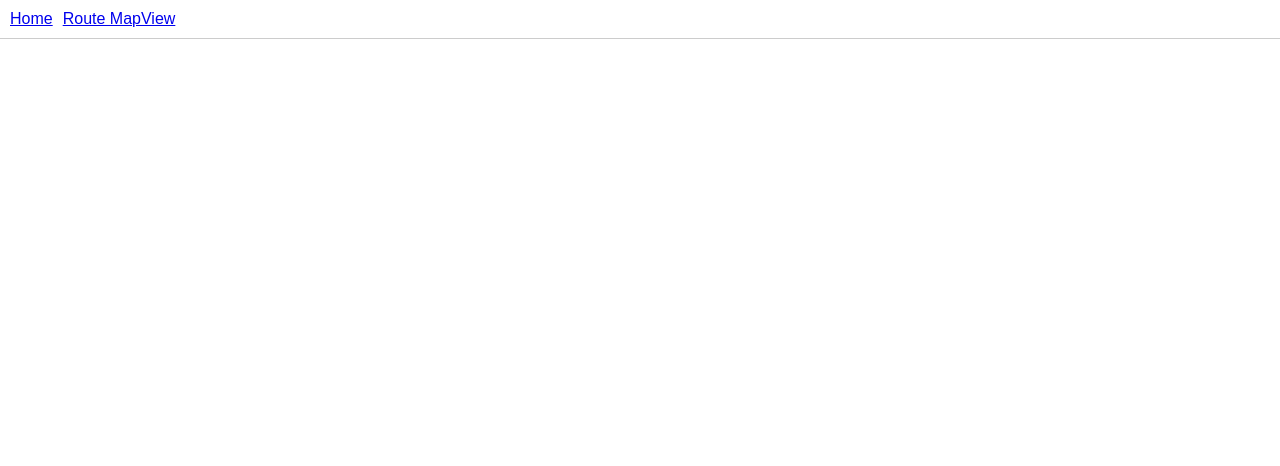
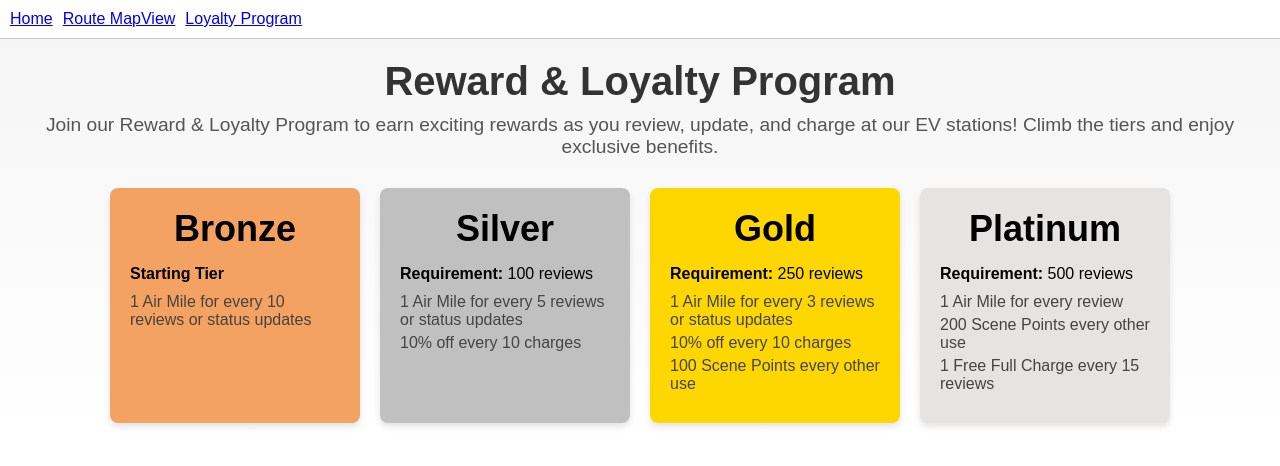
Before and after one commit to Yuting-H/DeltaHacks, a React (Vite) app in the folder client/: page /loyalty-program in a window 1280 px wide. Before the commit this address had no page. Shown: the top 466 px of the page. Built offline with nearby package versions, Linux system fonts and the light colour scheme; some icons are missing.

Commit message:
Loyalty Program

```diff
--- a/client/src/App.jsx
+++ b/client/src/App.jsx
@@ -1,9 +1,9 @@
-import React from "react";
-import { useState } from "react";
+import React, { useState } from "react";
 import { BrowserRouter as Router, Routes, Route, Link } from "react-router-dom";
 import MapComponent from "./components/MapComponent";
 import MarkerListComponent from "./components/MarkerListComponent";
 import MapView from "./components/MapView";
+import LoyaltyProgram from "./components/LoyaltyProgram"; // Import the LoyaltyProgram component
 
 const App = () => {
   // Initial markers
@@ -21,19 +21,29 @@ const App = () => {
   return (
     <Router>
       <div>
+        {/* Navigation Bar */}
         <nav style={{ padding: "10px", borderBottom: "1px solid #ccc" }}>
           <Link
             to="/"
-            style={{ marginRight: "10px" }}>
+            style={{ marginRight: "10px" }}
+          >
             Home
           </Link>
           <Link
             to="/map-view"
-            style={{ marginRight: "10px" }}>
+            style={{ marginRight: "10px" }}
+          >
             Route MapView
+          </Link>
+          <Link
+            to="/loyalty-program"
+            style={{ marginRight: "10px" }}
+          >
+            Loyalty Program
           </Link>
         </nav>
 
+        {/* Routes */}
         <Routes>
           {/* Home Page with MapComponent and MarkerList */}
           <Route
@@ -60,6 +70,12 @@ const App = () => {
             path="/map-view"
             element={<MapView />}
           />
+
+          {/* Loyalty Program Page */}
+          <Route
+            path="/loyalty-program"
+            element={<LoyaltyProgram />}
+          />
         </Routes>
       </div>
     </Router>
--- /dev/null
+++ b/client/src/components/LoyaltyProgram.css
@@ -0,0 +1,118 @@
+.loyalty-program-container {
+    font-family: "Arial", sans-serif;
+    padding: 20px;
+    background: linear-gradient(to bottom, #f5f5f5, #ffffff);
+    text-align: center;
+    animation: fadeIn 1.5s ease-in-out; /* Fade-in animation */
+  }
+
+  @keyframes fadeIn {
+    from {
+      opacity: 0;
+      transform: translateY(20px);
+    }
+    to {
+      opacity: 1;
+      transform: translateY(0);
+    }
+  }
+
+  .title {
+    font-size: 2.5rem;
+    color: #333;
+    margin-bottom: 10px;
+    animation: slideIn 1s ease-in-out; /* Slide-in animation */
+  }
+
+  @keyframes slideIn {
+    from {
+      opacity: 0;
+      transform: translateX(-50px);
+    }
+    to {
+      opacity: 1;
+      transform: translateX(0);
+    }
+  }
+
+  .description {
+    font-size: 1.2rem;
+    color: #555;
+    margin-bottom: 30px;
+    animation: fadeIn 1.5s ease-in-out 0.5s; /* Delay for the description */
+  }
+
+  .tiers-container {
+    display: flex;
+    flex-wrap: wrap;
+    justify-content: center;
+    gap: 20px;
+  }
+
+  .tier {
+    width: 250px;
+    padding: 20px;
+    border-radius: 8px;
+    box-shadow: 0px 4px 6px rgba(0, 0, 0, 0.1);
+    text-align: left;
+    position: relative;
+    transition: transform 0.3s ease, box-shadow 0.3s ease;
+    background: #fff;
+    animation: popIn 1s ease-in-out;
+  }
+
+  @keyframes popIn {
+    from {
+      opacity: 0;
+      transform: scale(0.9);
+    }
+    to {
+      opacity: 1;
+      transform: scale(1);
+    }
+  }
+
+  .tier:hover {
+    transform: translateY(-5px);
+    box-shadow: 0px 6px 10px rgba(0, 0, 0, 0.15);
+  }
+
+  .tier-header {
+    font-size: 1.5rem;
+    font-weight: bold;
+    text-align: center;
+    margin-bottom: 15px; /* Adjust spacing */
+  }
+
+  .tier ul {
+    list-style: none;
+    padding: 0;
+    margin: 10px 0;
+  }
+
+  .tier ul li {
+    font-size: 1rem;
+    color: #444;
+    margin-bottom: 5px;
+  }
+
+  /* Tier Colors */
+  .bronze {
+    background: #f4a261;
+    color: black; /* Changed to black */
+  }
+
+  .silver {
+    background: #c0c0c0;
+    color: black;
+  }
+
+  .gold {
+    background: #ffd700;
+    color: black;
+  }
+
+  .platinum {
+    background: #e5e4e2;
+    color: black;
+  }
--- /dev/null
+++ b/client/src/components/LoyaltyProgram.jsx
@@ -0,0 +1,68 @@
+import React from "react";
+import "./LoyaltyProgram.css";
+
+const LoyaltyProgram = () => {
+  return (
+    <div className="loyalty-program-container">
+      <h1 className="title">Reward & Loyalty Program</h1>
+      <p className="description">
+        Join our Reward & Loyalty Program to earn exciting rewards as you review,
+        update, and charge at our EV stations! Climb the tiers and enjoy
+        exclusive benefits.
+      </p>
+
+      <div className="tiers-container">
+        {/* Bronze Tier */}
+        <div className="tier bronze">
+          <div className="tier-header">
+            <h2>Bronze</h2>
+          </div>
+          <p><strong>Starting Tier</strong></p>
+          <ul>
+            <li>1 Air Mile for every 10 reviews or status updates</li>
+          </ul>
+        </div>
+
+        {/* Silver Tier */}
+        <div className="tier silver">
+          <div className="tier-header">
+            <h2>Silver</h2>
+          </div>
+          <p><strong>Requirement:</strong> 100 reviews</p>
+          <ul>
+            <li>1 Air Mile for every 5 reviews or status updates</li>
+            <li>10% off every 10 charges</li>
+          </ul>
+        </div>
+
+        {/* Gold Tier */}
+        <div className="tier gold">
+          <div className="tier-header">
+            <h2>Gold</h2>
+          </div>
+          <p><strong>Requirement:</strong> 250 reviews</p>
+          <ul>
+            <li>1 Air Mile for every 3 reviews or status updates</li>
+            <li>10% off every 10 charges</li>
+            <li>100 Scene Points every other use</li>
+          </ul>
+        </div>
+
+        {/* Platinum Tier */}
+        <div className="tier platinum">
+          <div className="tier-header">
+            <h2>Platinum</h2>
+          </div>
+          <p><strong>Requirement:</strong> 500 reviews</p>
+          <ul>
+            <li>1 Air Mile for every review</li>
+            <li>200 Scene Points every other use</li>
+            <li>1 Free Full Charge every 15 reviews</li>
+          </ul>
+        </div>
+      </div>
+    </div>
+  );
+};
+
+export default LoyaltyProgram;
```
